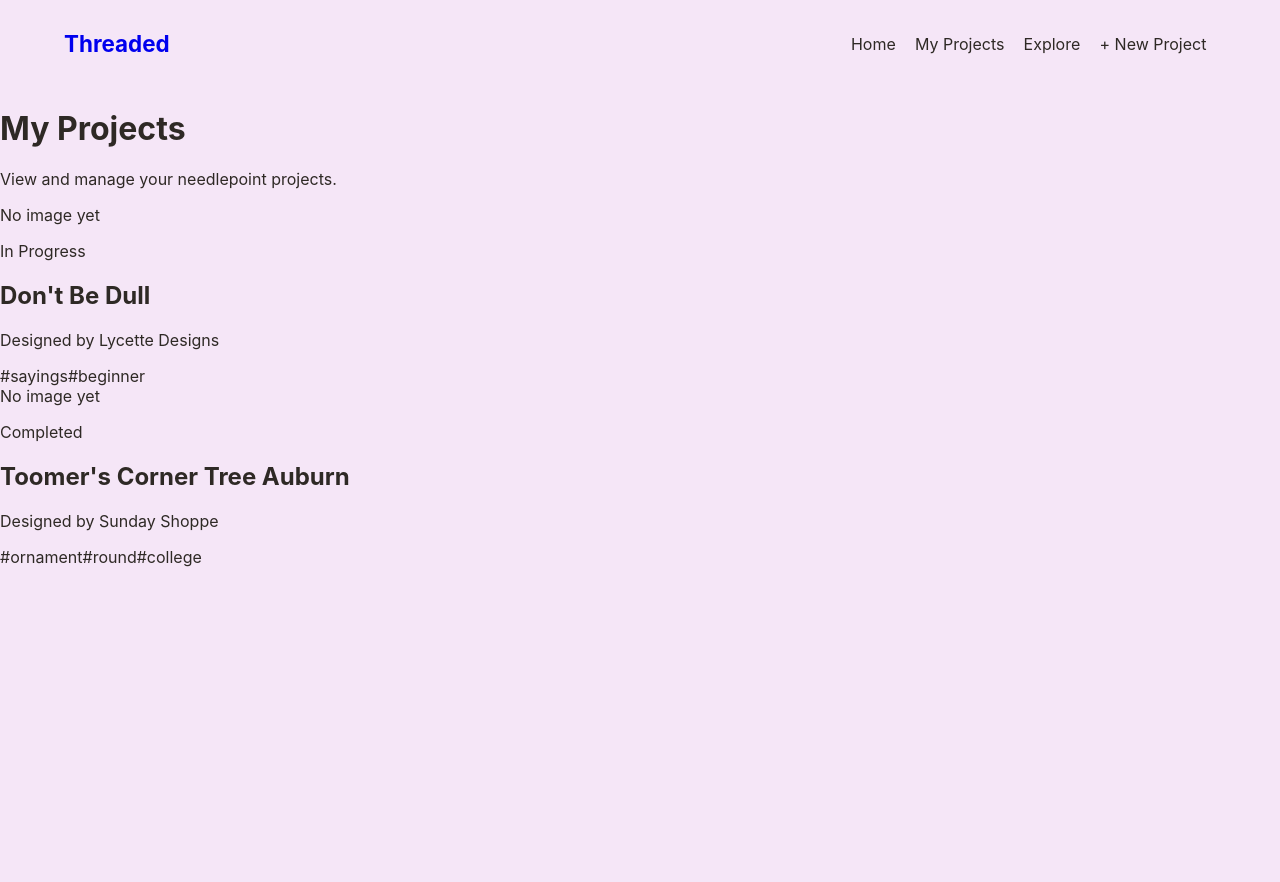
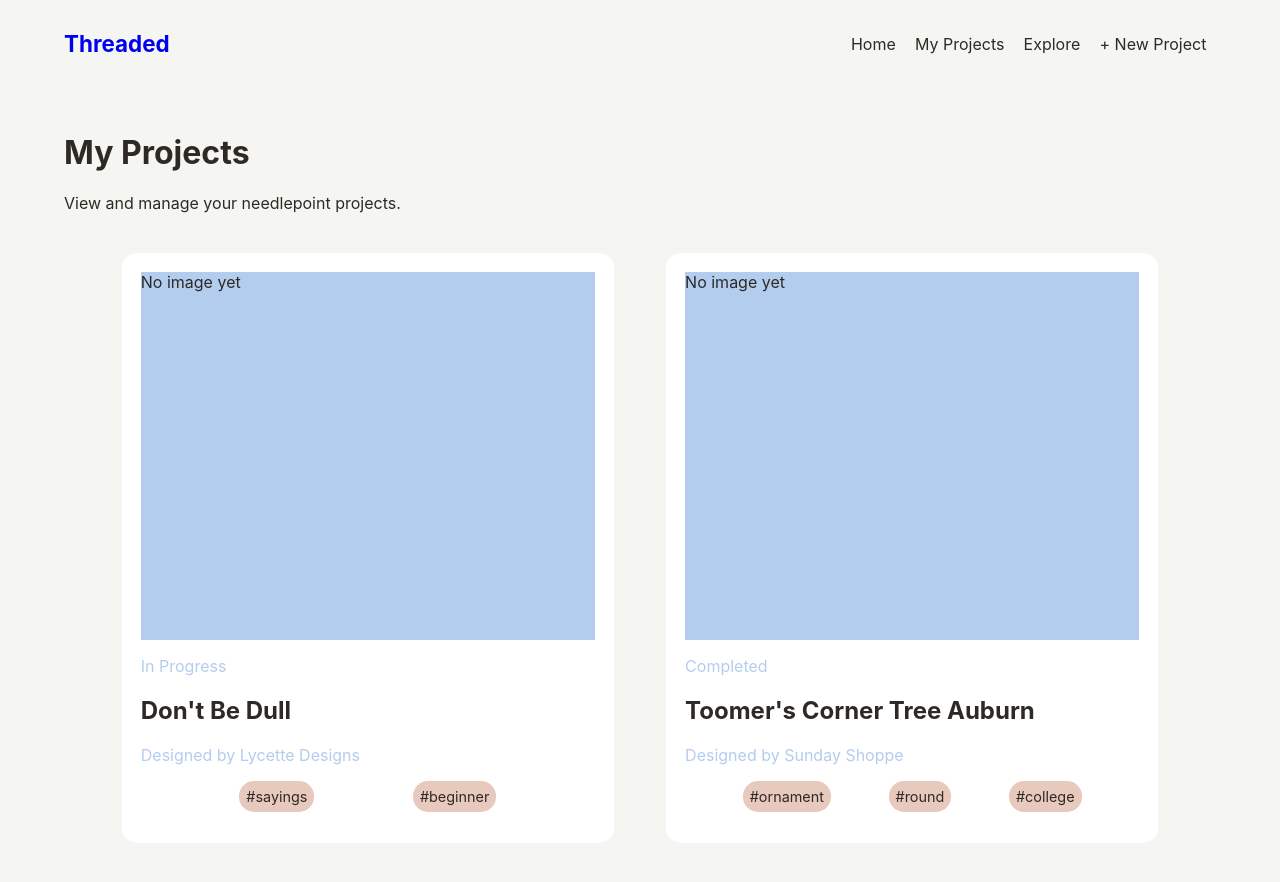
Before and after one commit to claireweber12/threaded, a React (Vite) app: page /my-projects in a window 1280 px wide. Shown: the top 882 px of the page. Before the commit the page ends 800 px from the top, so only its background shows below. Built offline with nearby package versions, Linux system fonts and the light colour scheme.

Commit message:
style dashboard/projects page

```diff
--- a/src/index.css
+++ b/src/index.css
@@ -1,8 +1,11 @@
 :root{
-  --background: #f5e6f7;
-  --text: #2E2925;;
-
-
+  --background: #f5f6f2;
+  --text: #2E2925;
+  --light-accent:#d5e7c4;
+  --dark-accent:#6a9f65;
+  --light-pink:#e8c9bd;
+  --dark-blue:#3d4d82;
+  --light-blue:#b3cdef;
 
   font-family:Inter, system-ui, Avenir, Helvetica, Arial, sans-serif;
   color: var(--text);
@@ -85,13 +88,56 @@ button {
   border-radius: 1rem;
   border-width:2px;
   font-size:1.1rem;
-  background-color:rgb(152, 98, 125);
-  border-color:rgb(152, 98, 125);
+  background-color:var(--dark-blue);
+  border-color:var(--dark-blue);
   color:white;
   font-weight:bold;
   cursor: pointer;
 }
 
 .home-button:hover{
-  background-color:rgb(255, 187, 221);
+  background-color:var(--light-blue);
 }
+
+.projects-page{
+  padding: 1.5rem 5%;
+}
+.project-grid{
+  padding:1.5rem 5%;
+  display:grid;
+  grid-template-columns:repeat(2,1fr);
+  gap:5%;
+  align-items: center;
+}
+
+.project-card{
+  background-color:#ffffff;
+  border-radius:15px;
+  min-height: 20rem;
+  padding:1.2rem;
+  display:grid;
+  grid-template-rows: 2fr 1fr;
+}
+.project-image-placeholder{
+  background-color: var(--light-blue);
+  height:23rem;
+}
+
+.project-card-content p{
+  color:var(--light-blue);
+}
+
+.project-card-content h3{
+  color:var(--dark-blue);
+}
+
+.project-tags{
+  display:flex;
+  justify-content:space-evenly;
+}
+.project-tag{
+  background-color:var(--light-pink);
+  padding:7px;
+  font-size: .9rem;
+  border-radius: 15px;
+}
--- a/src/pages/Dashboard.jsx
+++ b/src/pages/Dashboard.jsx
@@ -3,7 +3,7 @@ import ProjectCard from "../components/ProjectCard";
 
 function Dashboard() {
   return (
-    <main>
+    <main className='projects-page'>
       <h1>My Projects</h1>
       <p>View and manage your needlepoint projects.</p>
 
```
